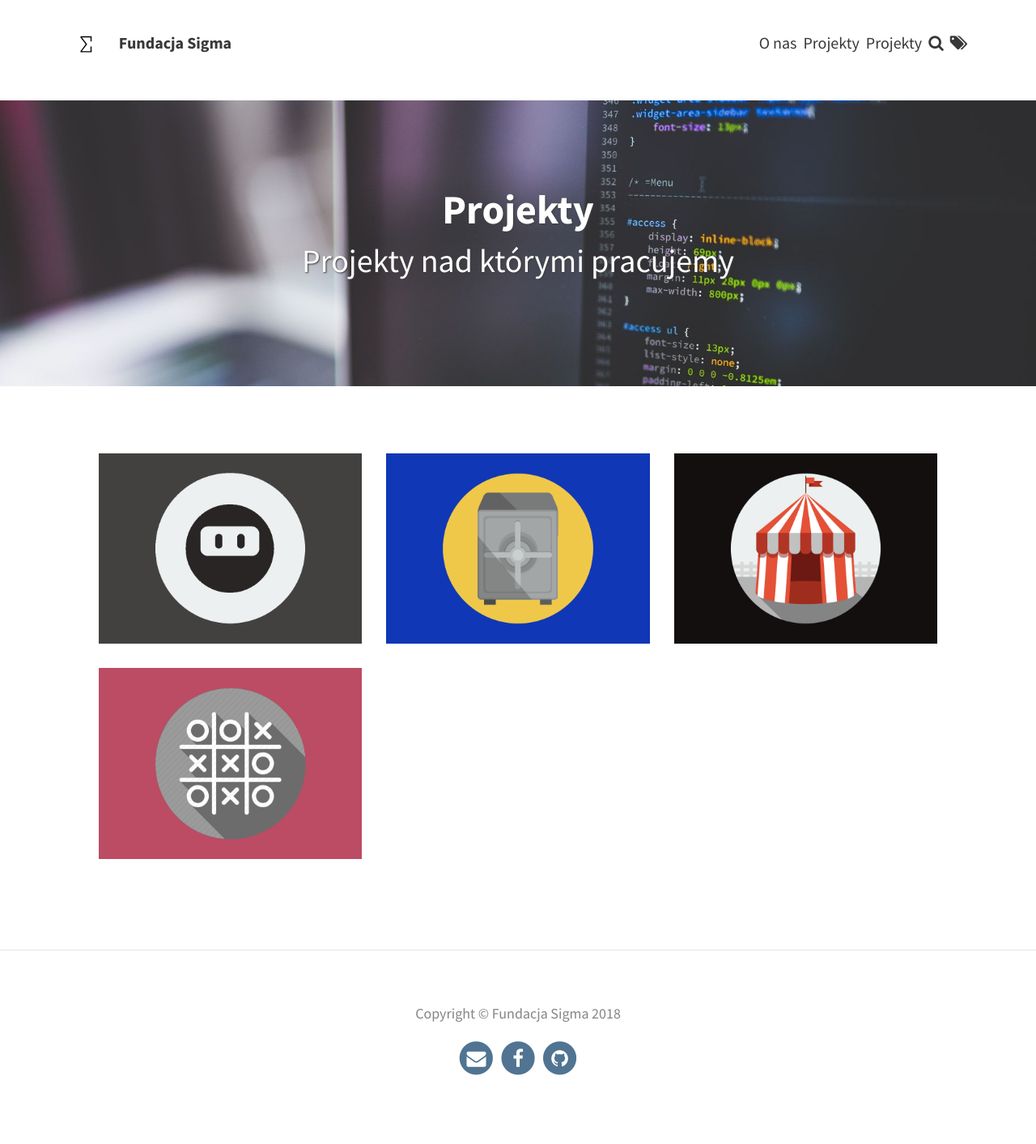
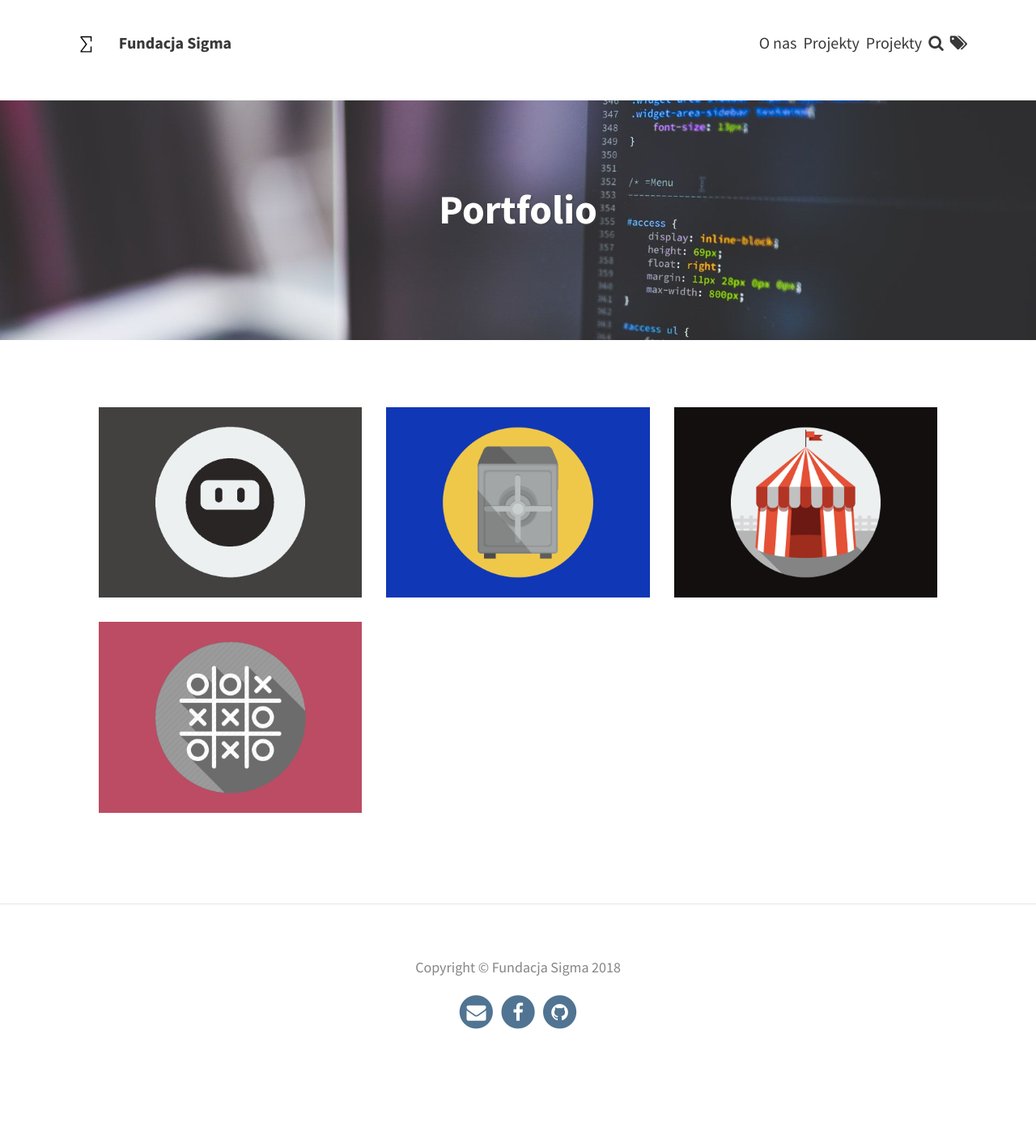
Before and after one commit to SigmaNgo/SigmaNgo.github.io, a Jekyll site: the page built from pages/portfolio.html, in a window 1280 px wide. Shown: the whole page at 81% size. Built offline with Jekyll 4.4.1, drawn with Linux system fonts in a browser that asks for light colours; comment, search, counter and statistics services are not loaded; after the commit the page ends 1356 px from its top, so only the background shows below that.

Commit message:
Update portfolio.html

```diff
--- a/pages/portfolio.html
+++ b/pages/portfolio.html
@@ -1,8 +1,8 @@
 ---
 layout: bootstrap
-title : Projekty
+title : Portfolio
 permalink: /portfolio/
-subtitle: "Projekty nad którymi pracujemy"
+subtitle: ""
 feature-img: "assets/img/pexels/computer.jpeg"
 hide: true
 ---
```
